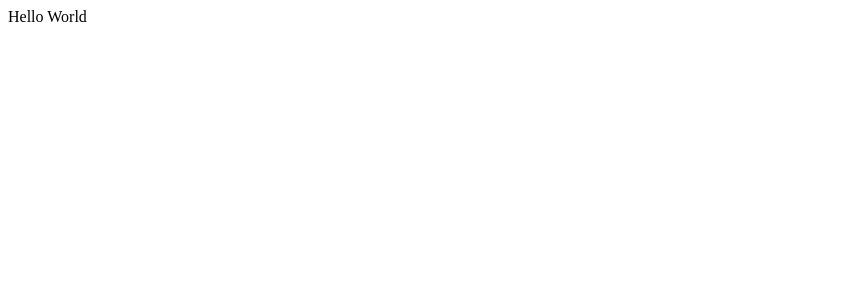
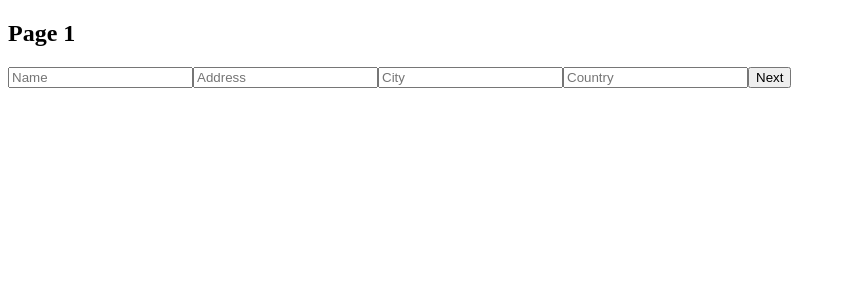
Before and after one commit to ankurhalder/autofeed-form-frontend, a React (Vite) app: page / in a window 1280 px wide. Shown: the top 300 px of the page, without its empty margins (0-846 px from the left). Built offline with nearby package versions, Linux system fonts and the light colour scheme; no server answers.

Commit message:
chore: Add multi-page form functionality

```diff
--- /dev/null
+++ b/pages/FormPage1.jsx
@@ -0,0 +1,38 @@
+import React, { useState, useEffect } from "react";
+
+const FormPage1 = ({ formData, setFormData, nextPage }) => {
+  const { name, address, city, country } = formData;
+
+  return (
+    <div>
+      <h2>Page 1</h2>
+      <input
+        type="text"
+        placeholder="Name"
+        value={name}
+        onChange={(e) => setFormData({ ...formData, name: e.target.value })}
+      />
+      <input
+        type="text"
+        placeholder="Address"
+        value={address}
+        onChange={(e) => setFormData({ ...formData, address: e.target.value })}
+      />
+      <input
+        type="text"
+        placeholder="City"
+        value={city}
+        onChange={(e) => setFormData({ ...formData, city: e.target.value })}
+      />
+      <input
+        type="text"
+        placeholder="Country"
+        value={country}
+        onChange={(e) => setFormData({ ...formData, country: e.target.value })}
+      />
+      <button onClick={nextPage}>Next</button>
+    </div>
+  );
+};
+
+export default FormPage1;
--- /dev/null
+++ b/pages/FormPage2.jsx
@@ -0,0 +1,33 @@
+import React from "react";
+
+const FormPage2 = ({ formData, setFormData, previousPage, submitForm }) => {
+  const { goods, color, weight } = formData;
+
+  return (
+    <div>
+      <h2>Page 2</h2>
+      <input
+        type="text"
+        placeholder="Goods"
+        value={goods}
+        onChange={(e) => setFormData({ ...formData, goods: e.target.value })}
+      />
+      <input
+        type="text"
+        placeholder="Color"
+        value={color}
+        onChange={(e) => setFormData({ ...formData, color: e.target.value })}
+      />
+      <input
+        type="number"
+        placeholder="Weight"
+        value={weight}
+        onChange={(e) => setFormData({ ...formData, weight: e.target.value })}
+      />
+      <button onClick={previousPage}>Back</button>
+      <button onClick={submitForm}>Submit</button>
+    </div>
+  );
+};
+
+export default FormPage2;
--- /dev/null
+++ b/pages/index.jsx
@@ -0,0 +1,2 @@
+export { default as FormPage1 } from "./FormPage1";
+export { default as FormPage2 } from "./FormPage2";
--- a/src/App.jsx
+++ b/src/App.jsx
@@ -1,5 +1,64 @@
-function App() {
-  return <div>Hello World</div>;
-}
+import React, { useState, useEffect } from "react";
+import { FormPage1, FormPage2 } from "../pages";
+
+const App = () => {
+  const [formData, setFormData] = useState({
+    name: "",
+    address: "",
+    city: "",
+    country: "",
+    goods: "",
+    color: "",
+    weight: "",
+  });
+
+  const [page, setPage] = useState(1);
+
+  useEffect(() => {
+    // Fetch the data from backend to prefill the form
+    const fetchData = async () => {
+      const response = await fetch("http://localhost:5000/api/formdata");
+      const data = await response.json();
+      setFormData(data);
+    };
+
+    fetchData();
+  }, []);
+
+  const nextPage = () => setPage(page + 1);
+  const previousPage = () => setPage(page - 1);
+
+  const submitForm = async () => {
+    // Submit the form data to the backend
+    await fetch("http://localhost:5000/api/formdata", {
+      method: "POST",
+      headers: {
+        "Content-Type": "application/json",
+      },
+      body: JSON.stringify(formData),
+    });
+    alert("Form submitted successfully!");
+  };
+
+  return (
+    <div>
+      {page === 1 && (
+        <FormPage1
+          formData={formData}
+          setFormData={setFormData}
+          nextPage={nextPage}
+        />
+      )}
+      {page === 2 && (
+        <FormPage2
+          formData={formData}
+          setFormData={setFormData}
+          previousPage={previousPage}
+          submitForm={submitForm}
+        />
+      )}
+    </div>
+  );
+};
 
 export default App;
```
